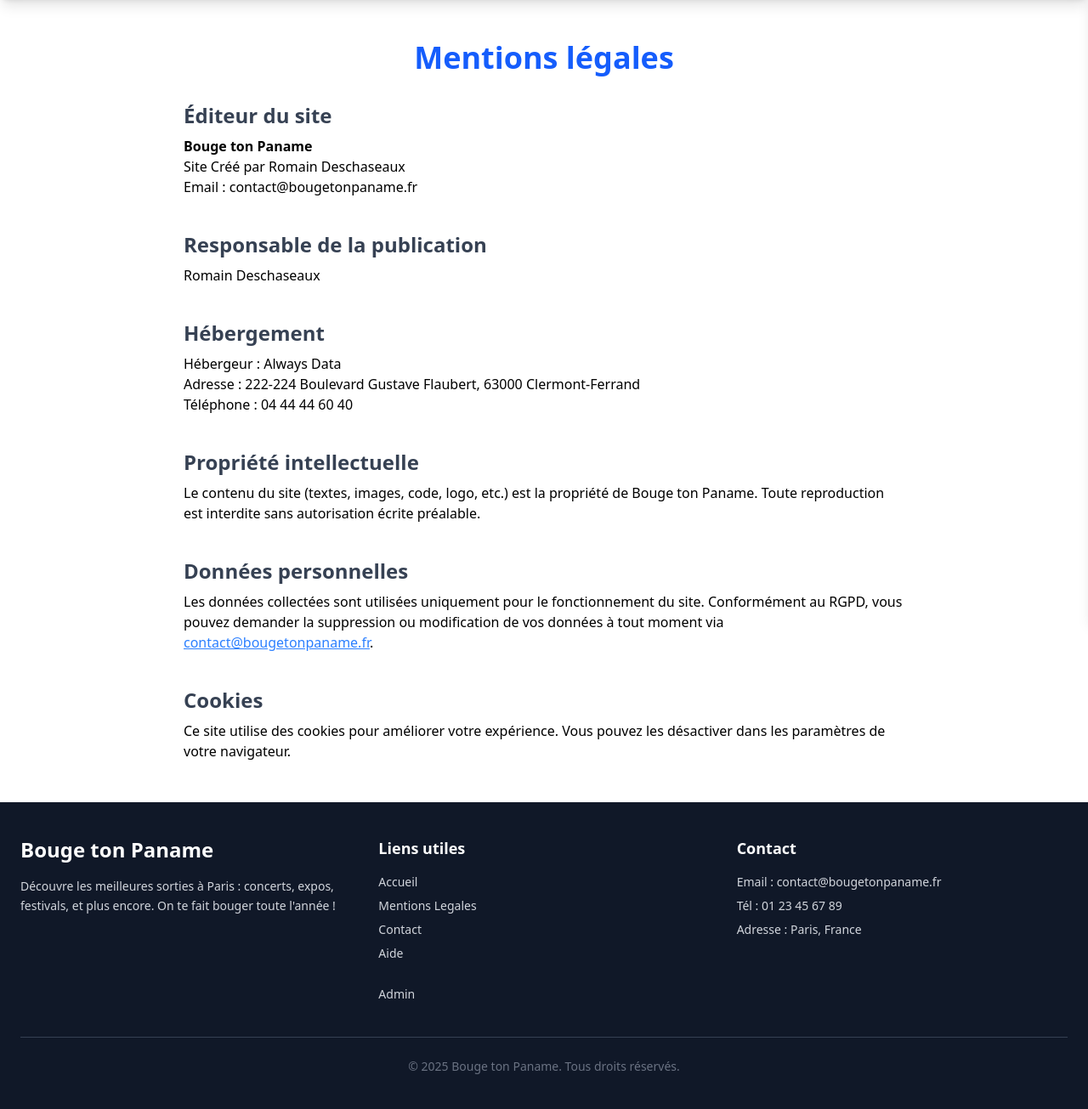
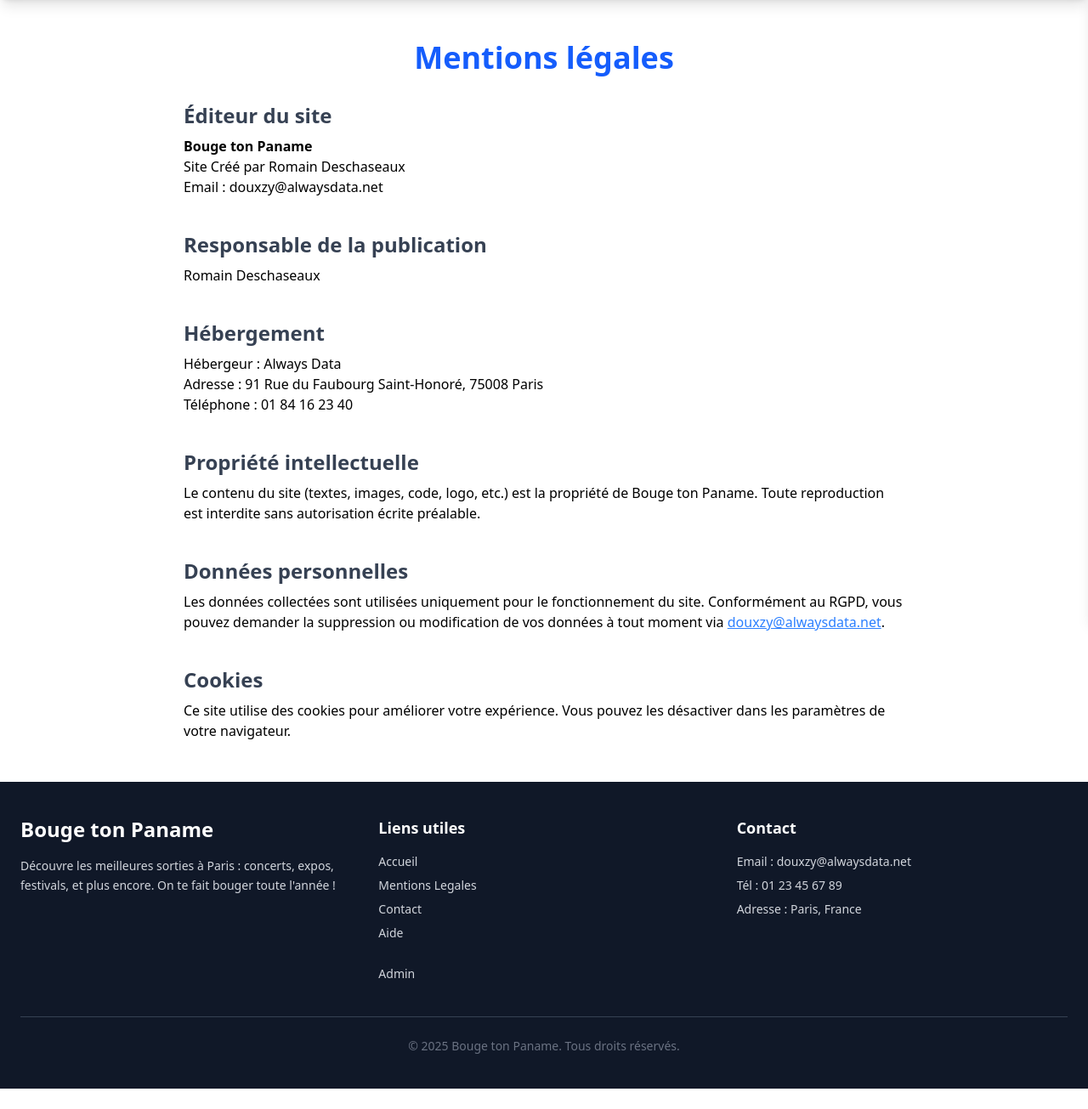
Before and after one commit to Douxzy/Bouge-ton-Paname, a PHP site: page /mentions-legales.php in a window 1280 px wide. Shown: the part 70-1375 px from the top of the page at 85% size. After the commit the page ends 1351 px from the top, so only its background shows below. Run offline with PHP 8.4, Linux system fonts and the light colour scheme; a stand-in replaces the project's code that opens the database connection.

Commit message:
Fix/fix favicon.ico et mentions-legales.md

```diff
--- a/www/admin/header.php
+++ b/www/admin/header.php
@@ -22,7 +22,7 @@ if (isset($_SESSION['user']['id'])) {
     <meta name="viewport" content="width=device-width, initial-scale=1.0">
     <title>Bouge ton Paname</title>
     <script src="https://cdn.jsdelivr.net/npm/@tailwindcss/browser@4"></script>
-    <link rel="icon" href="../assets/image/Bouge-ton-Paname-icon.png" />
+    <link rel="icon" href="assets/image/favicon.ico" />
     <link rel="stylesheet" href="https://cdnjs.cloudflare.com/ajax/libs/font-awesome/6.5.0/css/all.min.css" />
     <link rel="stylesheet" href="https://unpkg.com/swiper/swiper-bundle.min.css" />
 </head>
--- a/www/footer.php
+++ b/www/footer.php
@@ -23,8 +23,8 @@
         <div>
             <h3 class="text-lg font-semibold text-white mb-4">Contact</h3>
             <ul class="text-sm space-y-2">
-                <li>Email : <a href="mailto:contact@bougetonpaname.fr"
-                        class="hover:text-white">contact@bougetonpaname.fr</a></li>
+                <li>Email : <a href="mailto:douxzy@alwaysdata.net"
+                        class="hover:text-white">douxzy@alwaysdata.net</a></li>
                 <li>Tél : <a href="tel:+33123456789" class="hover:text-white">01 23 45 67 89</a></li>
                 <li>Adresse : Paris, France</li>
             </ul>
--- a/www/header.php
+++ b/www/header.php
@@ -22,7 +22,7 @@ if (isset($_SESSION['user']['id'])) {
     <meta name="viewport" content="width=device-width, initial-scale=1.0">
     <title>Bouge ton Paname</title>
     <script src="https://cdn.jsdelivr.net/npm/@tailwindcss/browser@4"></script>
-    <link rel="icon" href="../assets/image/Bouge-ton-Paname-icon.png" />
+    <link rel="icon" href="../assets/image/favicon.ico"/>
     <link rel="stylesheet" href="https://cdnjs.cloudflare.com/ajax/libs/font-awesome/6.5.0/css/all.min.css" />
     <link rel="stylesheet" href="https://unpkg.com/swiper/swiper-bundle.min.css" />
 </head>
--- a/www/mentions-legales.php
+++ b/www/mentions-legales.php
@@ -9,7 +9,7 @@ require_once "header.php";
             <p>
                 <strong>Bouge ton Paname</strong><br>
                 Site Créé par Romain Deschaseaux<br>
-                Email : contact@bougetonpaname.fr<br>
+                Email : douxzy@alwaysdata.net<br>
             </p>
         </section>
 
@@ -22,8 +22,8 @@ require_once "header.php";
             <h2 class="text-2xl font-semibold text-gray-700 mb-2">Hébergement</h2>
             <p>
                 Hébergeur : Always Data<br>
-                Adresse : 222-224 Boulevard Gustave Flaubert, 63000 Clermont-Ferrand<br>
-                Téléphone : 04 44 44 60 40
+                Adresse : 91 Rue du Faubourg Saint-Honoré, 75008 Paris<br>
+                Téléphone : 01 84 16 23 40
             </p>
         </section>
 
@@ -37,7 +37,7 @@ require_once "header.php";
         <section class="mb-10">
             <h2 class="text-2xl font-semibold text-gray-700 mb-2">Données personnelles</h2>
             <p>
-                Les données collectées sont utilisées uniquement pour le fonctionnement du site. Conformément au RGPD, vous pouvez demander la suppression ou modification de vos données à tout moment via <a href="mailto:contact@bougetonpaname.fr" class="text-blue-500 underline">contact@bougetonpaname.fr</a>.
+                Les données collectées sont utilisées uniquement pour le fonctionnement du site. Conformément au RGPD, vous pouvez demander la suppression ou modification de vos données à tout moment via <a href="mailto:douxzy@alwaysdata.net" class="text-blue-500 underline">douxzy@alwaysdata.net</a>.
             </p>
         </section>
 
```
Also changed, not shown: Doc/mentions-legales.md (+14 -5 lines), www/admin/assets/image/favicon.ico (added), www/assets/image/favicon.ico (renamed from www/assets/image/Bouge-ton-Paname-icon.png).
